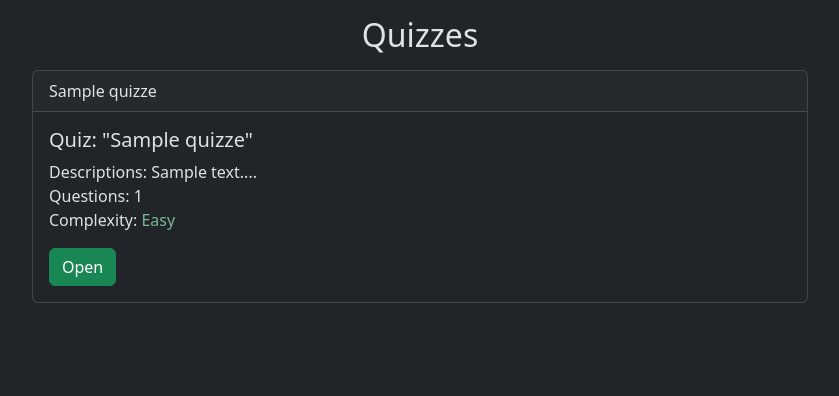
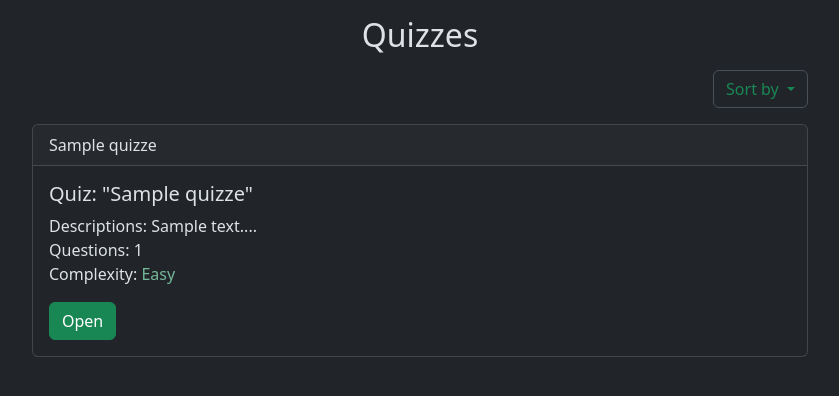
Before and after one commit to vitaliypopel/django-quiz, a Django app: page /quizzes/ in a window 1280 px wide. Shown: the part 56-452 px from the top of the page, without its empty margins (220-1059 px from the left). Run offline with Django 5.2, Linux system fonts and the light colour scheme; tables that the repository leaves empty hold one stand-in row (values such as "Sample post").

Commit message:
Created sorting in quizzes page

```diff
--- a/project/quiz/templates/quiz/quizzes.html
+++ b/project/quiz/templates/quiz/quizzes.html
@@ -6,6 +6,50 @@
 
 {% block content %}
     <h2 class="text-center mt-3 mb-3">Quizzes</h2>
+    <div class="sort_by d-flex">
+        <button class="btn btn-outline-{{ color_theme }} border text-end dropdown-toggle ms-auto" type="button"
+                data-bs-toggle="dropdown" aria-expanded="false">
+            Sort by
+        </button>
+        <ul class="dropdown-menu dropdown-menu-end mt-2 w-25">
+            <li class="dropdown-item">
+                <form method="GET">
+                    <input type="hidden" name="sort_by" value="title">
+                    <input type="submit" class="btn" value="By title: ascending">
+                </form>
+            </li>
+            <li class="dropdown-item">
+                <form method="GET">
+                    <input type="hidden" name="sort_by" value="-title">
+                    <input type="submit" class="btn" value="By title: descending">
+                </form>
+            </li>
+            <li class="dropdown-item">
+                <form method="GET">
+                    <input type="hidden" name="sort_by" value="complexity">
+                    <input type="submit" class="btn" value="By complexity: ascending">
+                </form>
+            </li>
+            <li class="dropdown-item">
+                <form method="GET">
+                    <input type="hidden" name="sort_by" value="-complexity">
+                    <input type="submit" class="btn" value="By complexity: descending">
+                </form>
+            </li>
+            <li class="dropdown-item">
+                <form method="GET">
+                    <input type="hidden" name="sort_by" value="created_at">
+                    <input type="submit" class="btn" value="By date: ascending">
+                </form>
+            </li>
+            <li class="dropdown-item">
+                <form method="GET">
+                    <input type="hidden" name="sort_by" value="-created_at">
+                    <input type="submit" class="btn" value="By date: descending">
+                </form>
+            </li>
+        </ul>
+    </div>
     {% for quiz in quizzes %}
         <div class="card mt-3 mb-3">
             <div class="card-header">{{ quiz }}</div>
--- a/project/quiz/views.py
+++ b/project/quiz/views.py
@@ -15,6 +15,13 @@ class QuizzesView(ListView):
     template_name = 'quiz/quizzes.html'
     model = Quiz
     context_object_name = 'quizzes'
+
+    def get_queryset(self):
+        queryset = super().get_queryset()
+        sort_by = self.request.GET.get('sort_by')
+        if not sort_by:
+            return queryset
+        return queryset.order_by(sort_by)
 
 
 @method_decorator(require_GET, name='dispatch')
```
